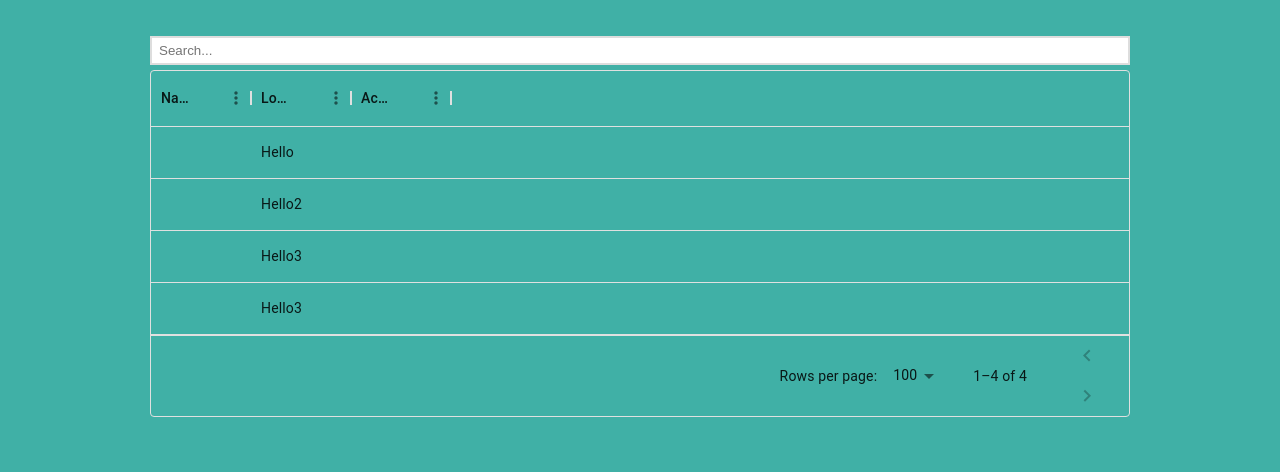
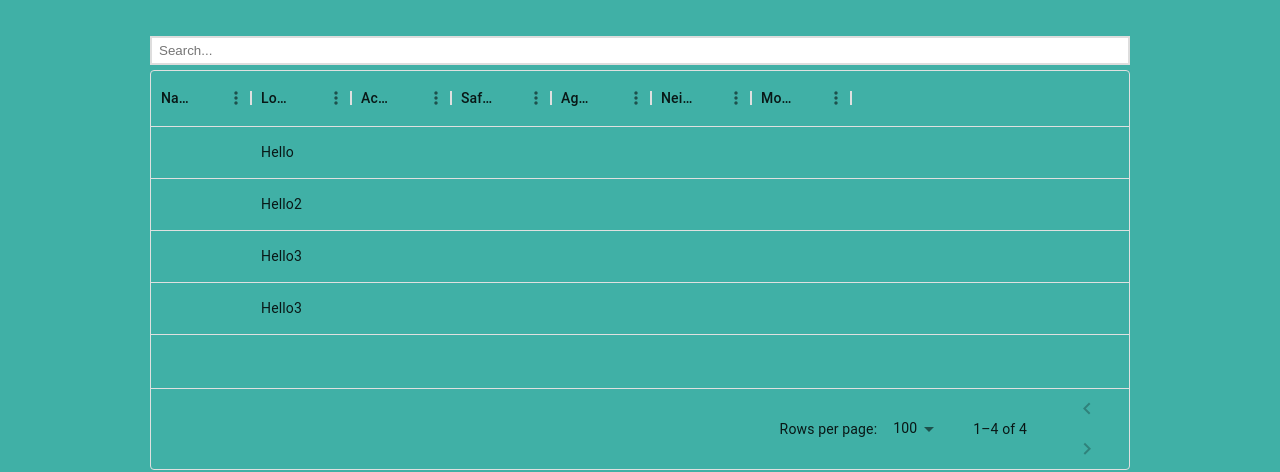
Before and after one commit to htntang/everychildplays, a React (Create React App) app in the folder client/: page /search in a window 1280 px wide. Shown: the part 176-648 px from the top of the page. Built offline with nearby package versions, Linux system fonts and the light colour scheme.

Commit message:
Filter updated.

```diff
--- a/client/src/Pages/SearchPlaygrounds.jsx
+++ b/client/src/Pages/SearchPlaygrounds.jsx
@@ -15,7 +15,11 @@ const rows = [
 const columns = [
     {field:'Name', headerName: 'Name'},
     {field:'Location', headerName: 'Location'},
-    {field:'Accessibility Features', headerName: 'Accessibility Features'}
+    {field:'Accessibility Features', headerName: 'Accessibility Features'},
+    {field:'Safety Features', headerName: 'Safety Features'},
+    {field:'Age Range', headerName: 'Age Range'},
+    {field:'Neighborhood', headerName: 'Neighborhood'},
+    {field:'More Information', headerName: 'More Information'}
 ];
 
 const [fetchedData, setFetchedData] = React.useState(null);
@@ -28,12 +32,13 @@ const [fetchedData, setFetchedData] = React.useState(null);
         );
         setFetchedData({
         dataSet: data,
+        rowLength: 100,
         })});
         }
 
     return(
         <>
-        <div className="searchbar">
+        <div className="searchbar" style={{ height: 400, width: '100%' }}>
             <input type="text"
                     placeholder="Search..."
                     className="search"
```
